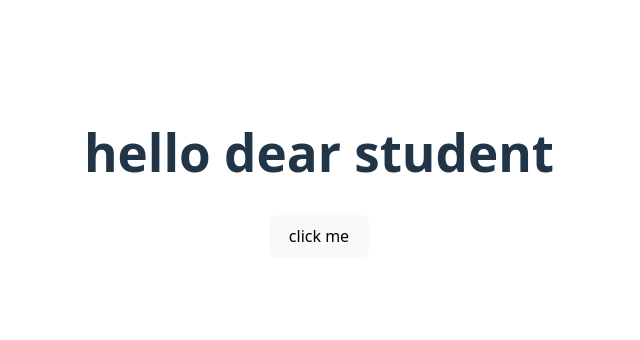
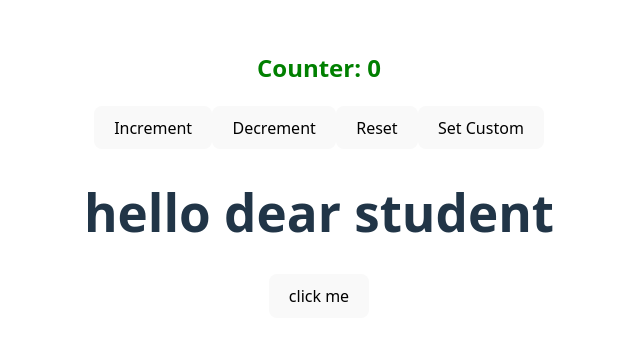
Before and after one commit to gizachew-k/MERN, a React (Vite) app in the folder my-firstExercise/: page / in a window 1280 px wide. Shown: the part 226-566 px from the top of the page, without its empty margins (321-961 px from the left). Built offline with nearby package versions, Linux system fonts and the light colour scheme.

Commit message:
counter component

```diff
--- a/my-firstExercise/src/App.jsx
+++ b/my-firstExercise/src/App.jsx
@@ -1,12 +1,15 @@
 import { useState } from 'react'
 //  import UserCard from './UserCard.jsx'
 // import Profile from './components/Profile.jsx'
+import Counter from './components/Counter.jsx'
 import './App.css'
 
 function App() {
   // const [count, setCount] = useState(0);
   return (
     <div>
+
+       <Counter />
       {/* <h1>WELLOCOM TO REACT TRAINING </h1>
 
       {/* passing props to the user card component? */}
@@ -39,6 +42,7 @@ function App() {
    <h1 id="hello">hello dear student</h1>
     <button onClick={() => {
         document.getElementById('hello').innerText = "Welcome to MERN training"}}>click me</button>
+
         </div>
   );
 }
--- /dev/null
+++ b/my-firstExercise/src/components/Counter.jsx
@@ -0,0 +1,43 @@
+import { useState } from 'react';
+
+function Counter() {
+  // TODO: Create a count state with initial value 0
+  const [count, setCount] = useState(0);
+  // TODO: Create functions to:
+  // - increment count
+  const incrementCount = () => {
+    setCount(count + 1);
+  };
+ const Decrement = ()=> {
+    setCount(count-1);}
+  // - reset count to 0
+  const resetCount = () =>
+  {
+    setCount(0);
+  }
+
+  // - add custom amount (prompt user)
+    const setCustomCount = () => {
+      const customAmount = prompt("Enter a custom amount:");
+      if (customAmount !== null) {
+        setCount(count + parseInt(customAmount));
+      }
+    };
+
+
+  return (
+    <div className="counter">
+     <h2 style={{ color: count > 10 ? 'red' : 'green' }}>Counter: {count}</h2>
+
+      <button onClick={incrementCount}> Increment</button>
+      <button onClick={Decrement}> Decrement</button>
+      <button onClick={resetCount}> Reset</button>
+      <button onClick={setCustomCount}> Set Custom</button>
+
+      {/* BONUS: Change color based on value (red if >10, green if <10) */}
+
+    </div>
+  );
+}
+
+export default Counter;
```
